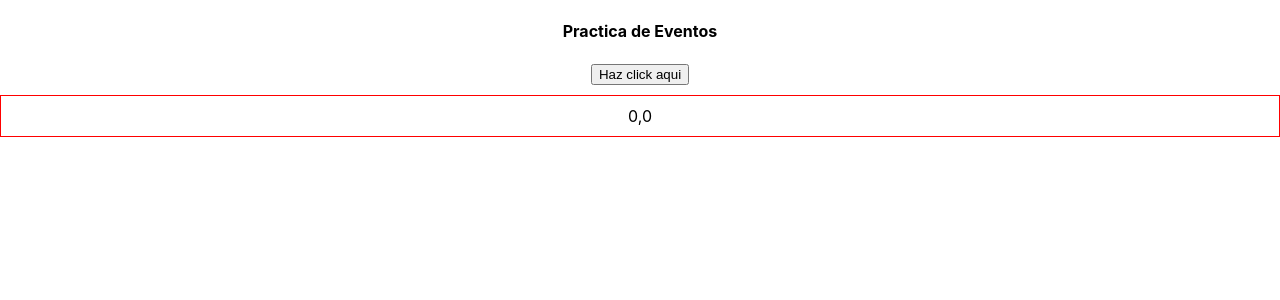
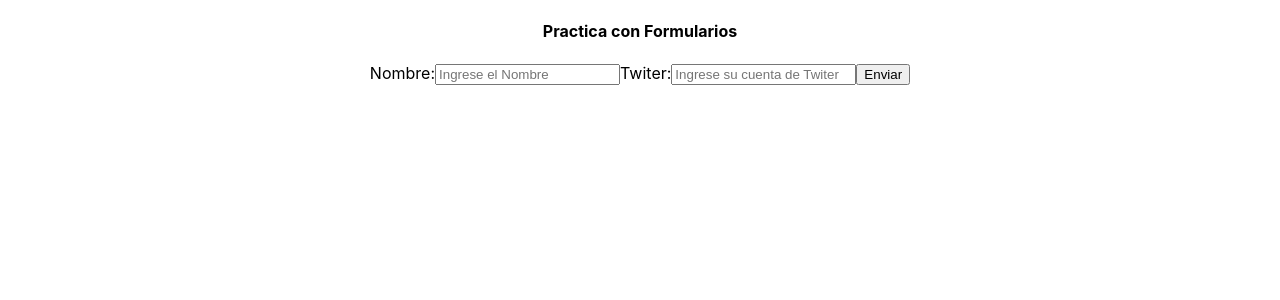
Before and after one commit to valemdz/proyectoReactJS, a React (Create React App) app: page / in a window 1280 px wide. Shown: the top 300 px of the page. Built offline with nearby package versions, Linux system fonts and the light colour scheme.

Commit message:
Form con metodos nativos no recomendada

```diff
--- a/src/App.js
+++ b/src/App.js
@@ -1,47 +1,19 @@
 import React, { Component } from 'react';
 import './App.css';
 //import Condicional from './sections/conditional';
+import Form from './sections/form';
 
 
 class  App extends Component {
 
-    constructor(){
-      super();
-      this.state ={
-        mouseX:0,
-        mouseY:0
-      }
-      // Un forma
-      //this.handleMouseMove = this.handleMouseMove.bind(this)
-    }
-
-    handleClick( e ) {
-      console.log( e );
-      console.log( e.nativeEvent );
-      alert('Manejado con un handle');
-    }
-
-    handleMouseMove = ( e ) => {
-        const { clientX, clientY } =  e;
-        //this.setState( { mouseX:clientX,  mouseY:clientY } );
-        this.setState({
-          mouseX:clientX,
-          mouseY:clientY
-        } );
-    }
 
     render(){
 
       return ( <div className = "App"   >
 
-        <h4>Practica de Eventos</h4>
+        <h4>Practica con Formularios </h4>
+        <Form />
 
-        <button onClick = { this.handleClick } > Haz click aqui </button>
-
-          <div style={{ border:'1px solid red', marginTop:10, padding:10 }}
-              onMouseMove = { this.handleMouseMove } >
-            {this.state.mouseX},{this.state.mouseY}
-          </div>
 
       </div>
       );
--- /dev/null
+++ b/src/sections/form.js
@@ -0,0 +1,33 @@
+import React, {Component} from 'react';
+
+
+class Form extends Component{
+
+    handleFormClick( e ){
+        e.preventDefault();
+        const name = document.getElementById('name').value;
+        const twitter = document.getElementById('twitter').value;
+        console.log( name,twitter);
+    }
+
+    render(){
+        return <form >
+                  <label>Nombre:</label>
+                  <input
+                    id = 'name'
+                    name = 'userName'
+                    placeholder = 'Ingrese el Nombre'
+                  />
+                  <label>Twiter:</label>
+                  <input
+                    id='twitter'
+                    name='userAccount'
+                    placeholder = 'Ingrese su cuenta de Twiter'
+                  />
+                  <button onClick={this.handleFormClick} >Enviar</button>
+               </form>
+    }
+
+}
+
+export default Form;
```
